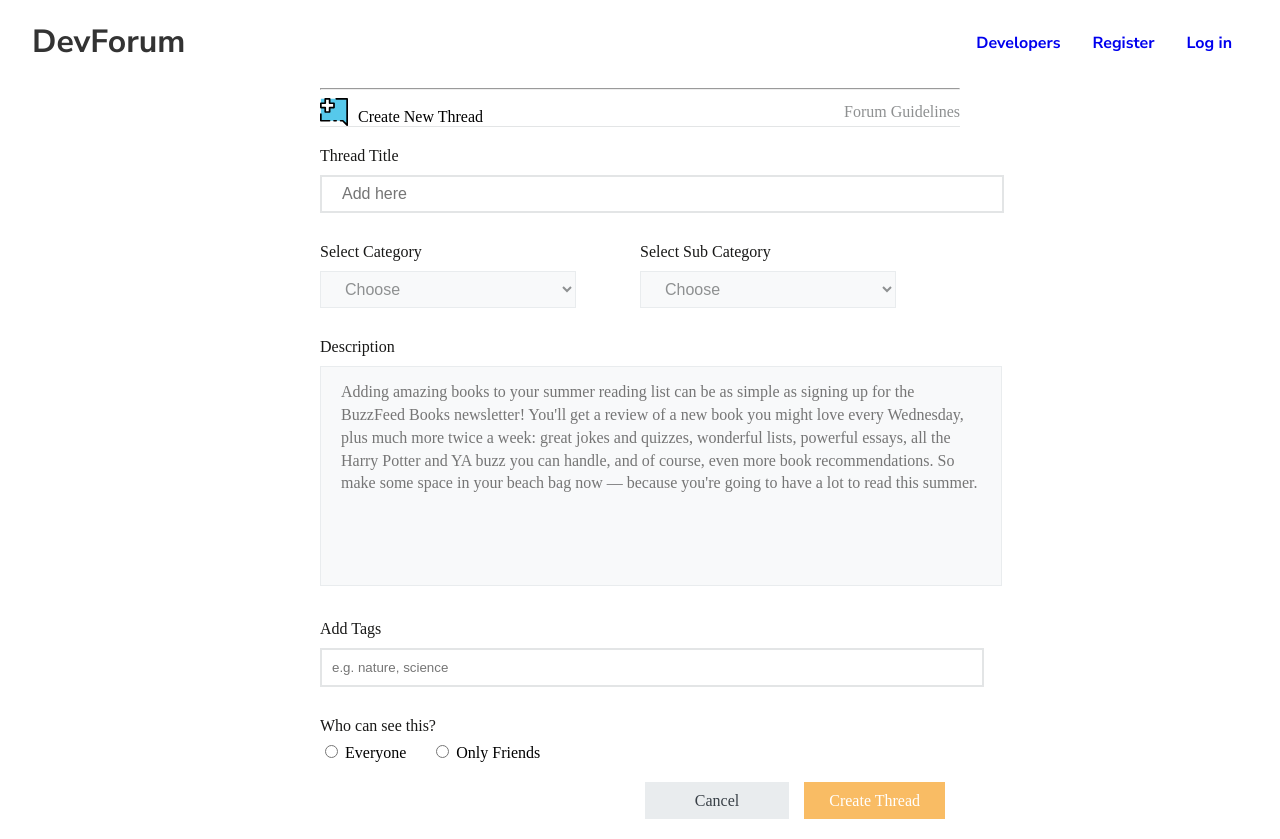
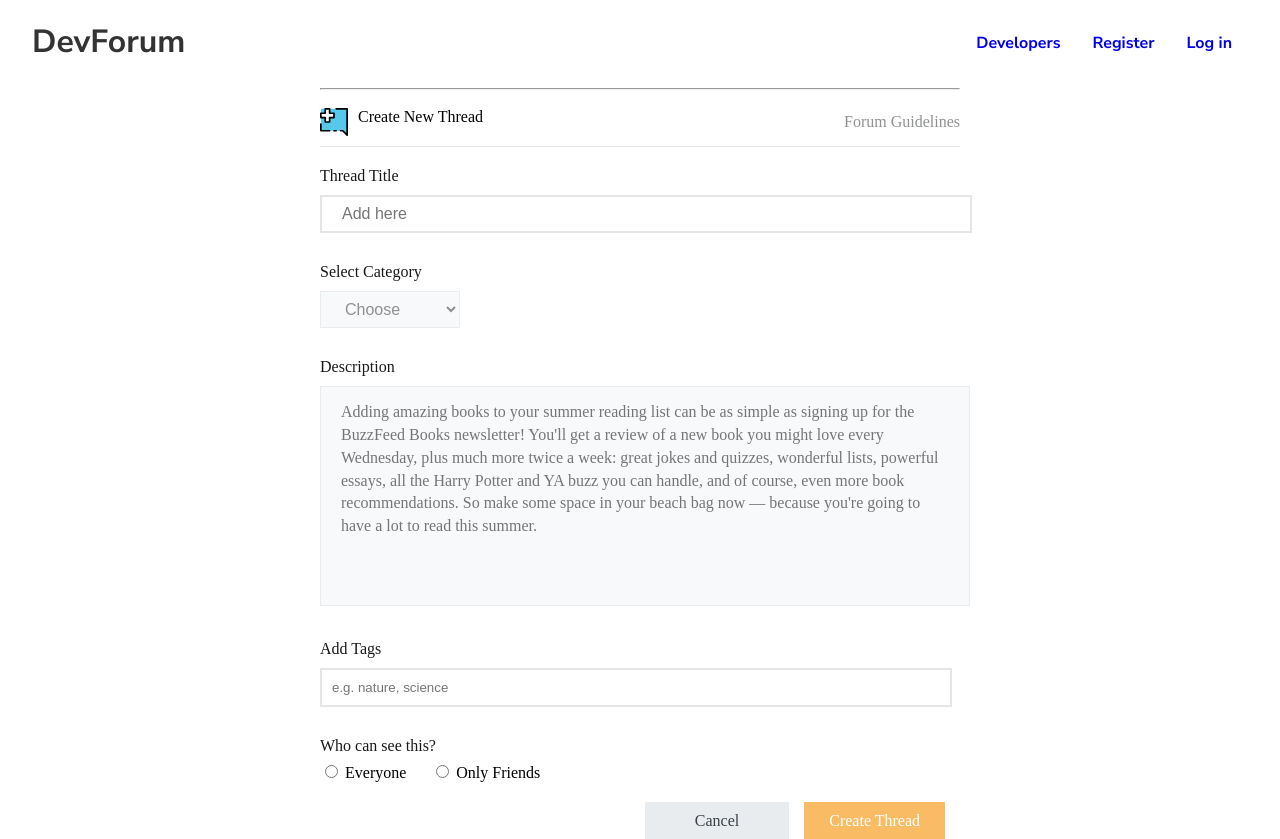
Before and after one commit to CreativeGang/DevForum-fe, a React (Create React App) app: page /post in a window 1280 px wide. Built offline with nearby package versions, Linux system fonts and the light colour scheme; a web font is replaced by a local one.

Commit message:
fix issues

```diff
--- a/src/pages/PostPage/Post.css
+++ b/src/pages/PostPage/Post.css
@@ -2,7 +2,7 @@
   width: 50%;
   margin-left: 25%;
 }
-.postPage h1 {
+.postPage h2 {
   font-size: 16px;
   font-weight: 400;
   color: #181817;
@@ -17,10 +17,10 @@
 .postPage .postPage__header img {
   width: 28px;
 }
-.postPage .postPage__header p {
-  width: 30%;
+.postPage .postPage__header h1 {
   padding-top: 10px;
   margin-left: 10px;
+  margin-bottom: 20px;
 }
 .postPage .postPage__header span {
   margin-left: auto;
@@ -28,33 +28,26 @@
 }
 .postPage .postPage__setTitle input {
   margin-top: 10px;
-  width: 100%;
+  width: 95%;
   padding: 8px;
   padding-left: 20px;
   padding-right: 20px;
   font-size: 16px;
   border: #e3e5e6 solid 2px;
 }
-.postPage .postPage__setCategory {
-  display: flex;
-  flex-direction: row;
-}
 .postPage .postPage__setCategory .postPage__setCategory__select {
   margin-top: 30px;
-  width: 100%;
   margin-right: 10%;
 }
 .postPage .postPage__setCategory .postPage__setCategory__select select {
   margin-top: 10px;
-  padding: 20px !important;
-  padding-top: 8px !important;
-  padding-bottom: 8px !important;
+  padding: 20px;
+  padding-top: 8px;
+  padding-bottom: 8px;
   font-size: 16px;
-  width: 100%;
   border: solid 1px #e9ecee;
   background-color: #f8f9fa;
   color: #8e9091;
-  padding: 10px;
 }
 .postPage .postPage__setDescription {
   margin-top: 30px;
@@ -67,7 +60,7 @@
   font-family: inherit;
   font-size: 16px;
   margin-top: 10px;
-  width: 100%;
+  width: 95%;
   height: 190px;
   border: solid 1px #e9ecee;
   background-color: #f8f9fa;
@@ -80,7 +73,7 @@
 }
 .postPage .postPage__setTags input {
   margin-top: 10px;
-  width: 100%;
+  width: 95%;
   padding: 10px;
   border: #e3e5e6 solid 2px;
 }
@@ -134,13 +127,5 @@
     margin-left: 10%;
   }
 }
-@media only screen and (max-width: 600px) {
-  .postPage__setCategory {
-    flex-direction: column !important;
-  }
-  .postPage__setCategory select {
-    width: 100%;
-  }
-}
 
 /*# sourceMappingURL=Post.css.map */
--- a/src/pages/PostPage/Post.js
+++ b/src/pages/PostPage/Post.js
@@ -21,46 +21,17 @@ function Post(props){
         const target = event.target;
         const value = String.prototype.trim.call(target.value);
         const name = target.name;
-        switch(name){
-            case "title":
-                setPostContent((preState)=>({
-                    ...preState,
-                    "title":value
-                }));
-                break;
-            case "description":
-                setPostContent((preState)=>({
-                    ...preState,
-                    "description":value
-                }));
-                break;
-            case "tags":
+
+        setPostContent((preState)=>{
+            if (name === "tags"){
                 const tages = value.split(",");
-                setPostContent((preState)=>({
-                    ...preState,
-                    "tags":tages
-                }));
-                break;
-            case "auth":
-                setPostContent((preState)=>({
-                    ...preState,
-                    "auth":value
-                }));
-                break;
-            case "category":
-                  setPostContent((preState)=>({
-                    ...preState,
-                    "category":value
-                }));
-                break;
-            case "subCategory":
-                  setPostContent((preState)=>({
-                    ...preState,
-                    "subCategory":value
-                }));
-                break;
-            default:setPostContent(postContent);
-        }
+                return { ...preState, [name]:tages }
+            } else{
+                return {
+                    ...preState, [name]:value
+                }
+            }
+        });
     }
 
     const handleSubmit = () =>{
@@ -73,56 +44,54 @@ function Post(props){
             <hr></hr>
             <header className="postPage__header">
                 <img src={CreateImage}></img>
-                <p>Create New Thread</p>
+                <div>
+                    <h1>Create New Thread</h1>
+                </div>
                 <span>Forum Guidelines</span>
             </header>
             <form>
                 <div className="postPage__setTitle">
-                    <h1>Thread Title</h1>
+                    <h2>Thread Title</h2>
                     <input onChange={handleOnChange} type="text"  id="title" name="title" placeholder="Add here"></input>
                 </div>
                 <div className="postPage__setCategory">
                     <div className="postPage__setCategory__select">
-                        <h1>Select Category</h1>
+                        <h2>Select Category</h2>
                         <select id="category" name="category" onChange={handleOnChange}>
                             <option value="Choose">Choose</option>
                             <option value="Choose2">Choose #2</option>
                             <option value="Choose3">Choose #3</option>
                         </select>
                     </div>
-                    <div className="postPage__setCategory__select">
-                        <h1>Select Sub Category</h1>
+                    {/* 暂时不考虑sub */}
+                    {/* <div className="postPage__setCategory__select">
+                        <h2>Select Sub Category</h2>
                         <select name="subCategory" onChange={handleOnChange}>
                             <option value="Choose">Choose</option>
                             <option value="Choose2">Choose #2</option>
                             <option value="Choose3">Choose #3</option>
                         </select>
-                    </div>
+                    </div> */}
                 </div>
                 <div className="postPage__setDescription">
-                    <h1>Description</h1>
+                    <h2>Description</h2>
                     <div className="postPage__setDescription__writeSpace">
                         <textarea onChange={handleOnChange} name="description" className="form-control" id="description" placeholder="Adding amazing books to your summer reading list can be as simple as signing up for the BuzzFeed Books newsletter! You'll get a review of a new book you might love every Wednesday, plus much more twice a week: great jokes and quizzes, wonderful lists, powerful essays, all the Harry Potter and YA buzz you can handle, and of course, even more book recommendations. So make some space in your beach bag now — because you're going to have a lot to read this summer."></textarea>
                     </div>
                 </div>
                 <div className="postPage__setTags">
-                    <h1>Add Tags</h1>
+                    <h2>Add Tags</h2>
                     <input type="text" onChange={handleOnChange} name="tags" placeholder="e.g. nature, science"></input>
                 </div>
                 <div className="postPage__settings">
                     <div className="postPage__settings__whoCanSee">
-                        <h1>Who can see this?</h1>
+                        <h2>Who can see this?</h2>
                         <div>
                             <input onChange={handleOnChange} type="radio" value="Everyone" name="auth" /> Everyone
                             <input onChange={handleOnChange} type="radio" value="Friends" name="auth" /> Only Friends
                         </div>
                     </div>
-                    {/* <div className="postPage__settings__share">
-                        <h1>Share on Social?</h1>
-                    </div>
-                    <div className="postPage__settings__matureThread">
-                        <h1>Is this a Mature Thread?</h1>
-                    </div> */}
+
                 </div>
                 <div className="postPage__submit">
                         <a href="#" className="postPage__submit__cancel">Cancel</a>
@@ -134,11 +103,9 @@ function Post(props){
 }
 
 const mapStateToProps = (state) =>{
-    // console.log(state)
     const {
         post:{title,category,subCategory,description,tags,auth},
     }=state;
-    // console.log(username)
     return {
         title,
         category,
--- a/src/pages/PostPage/Post.scss
+++ b/src/pages/PostPage/Post.scss
@@ -1,7 +1,7 @@
 .postPage {
   width: 50%;
   margin-left: 25%;
-  h1 {
+  h2 {
     font-size: 16px;
     font-weight: 400;
     color: rgb(24, 24, 23);
@@ -17,10 +17,10 @@
       width: 28px;
     }
 
-    p {
-      width: 30%;
+    h1 {
       padding-top: 10px;
       margin-left: 10px;
+      margin-bottom: 20px;
     }
 
     span {
@@ -32,7 +32,7 @@
   .postPage__setTitle {
     input {
       margin-top: 10px;
-      width: 100%;
+      width: 95%;
       padding: 8px;
       padding-left: 20px;
       padding-right: 20px;
@@ -43,24 +43,19 @@
   }
 
   .postPage__setCategory {
-    display: flex;
-    flex-direction: row;
     .postPage__setCategory__select {
       margin-top: 30px;
-      width: 100%;
       margin-right: 10%;
 
       select {
         margin-top: 10px;
-        padding: 20px !important;
-        padding-top: 8px !important;
-        padding-bottom: 8px !important;
+        padding: 20px;
+        padding-top: 8px;
+        padding-bottom: 8px;
         font-size: 16px;
-        width: 100%;
         border: solid 1px #e9ecee;
         background-color: #f8f9fa;
         color: #8e9091;
-        padding: 10px;
       }
     }
   }
@@ -77,7 +72,7 @@
         font-family: inherit;
         font-size: 16px;
         margin-top: 10px;
-        width: 100%;
+        width: 95%;
         height: 190px;
         border: solid 1px #e9ecee;
         background-color: #f8f9fa;
@@ -93,7 +88,7 @@
 
     input {
       margin-top: 10px;
-      width: 100%;
+      width: 95%;
       padding: 10px;
       border: #e3e5e6 solid 2px;
     }
@@ -104,8 +99,6 @@
     display: flex;
     flex-direction: row;
     .postPage__settings__whoCanSee {
-      // width: 30%;
-
       input {
         margin-top: 10px;
       }
@@ -114,18 +107,6 @@
         margin-left: 30px;
       }
     }
-    // .postPage__settings__share {
-    //   width: 30%;
-    //   margin-left: 3%;
-    //   display: flex;
-    //   flex-direction: row;
-    // }
-    // .postPage__settings__matureThread {
-    //   width: 30%;
-    //   margin-left: 3%;
-    //   display: flex;
-    //   flex-direction: row;
-    // }
   }
 
   .postPage__submit {
@@ -168,12 +149,3 @@
     margin-left: 10%;
   }
 }
-
-@media only screen and (max-width: 600px) {
-  .postPage__setCategory {
-    flex-direction: column !important;
-    select {
-      width: 100%;
-    }
-  }
-}
--- a/src/reducers/post.js
+++ b/src/reducers/post.js
@@ -13,12 +13,7 @@ export const post = (state = initialPost, action)=>{
             console.log(action.postContent)
             return {
                 ...state,
-                title:action.postContent.title,
-                category:action.postContent.category,
-                subCategory:action.postContent.subCategory,
-                description:action.postContent.description,
-                tags:action.postContent.tags,
-                auth:action.postContent.auth,
+                ...action.postContent,
             };
 
 
```
Also changed, not shown: 1 other file (tests, documents, lock files or other folders).
